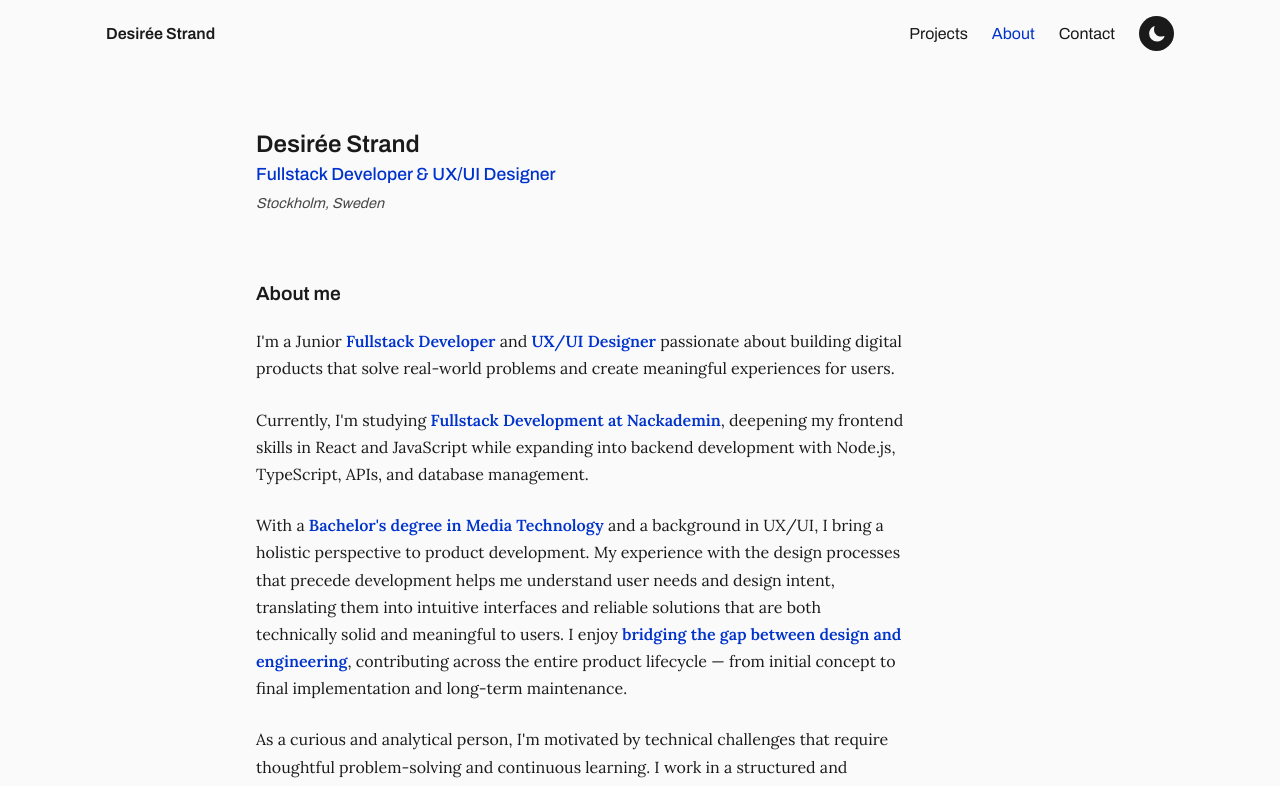
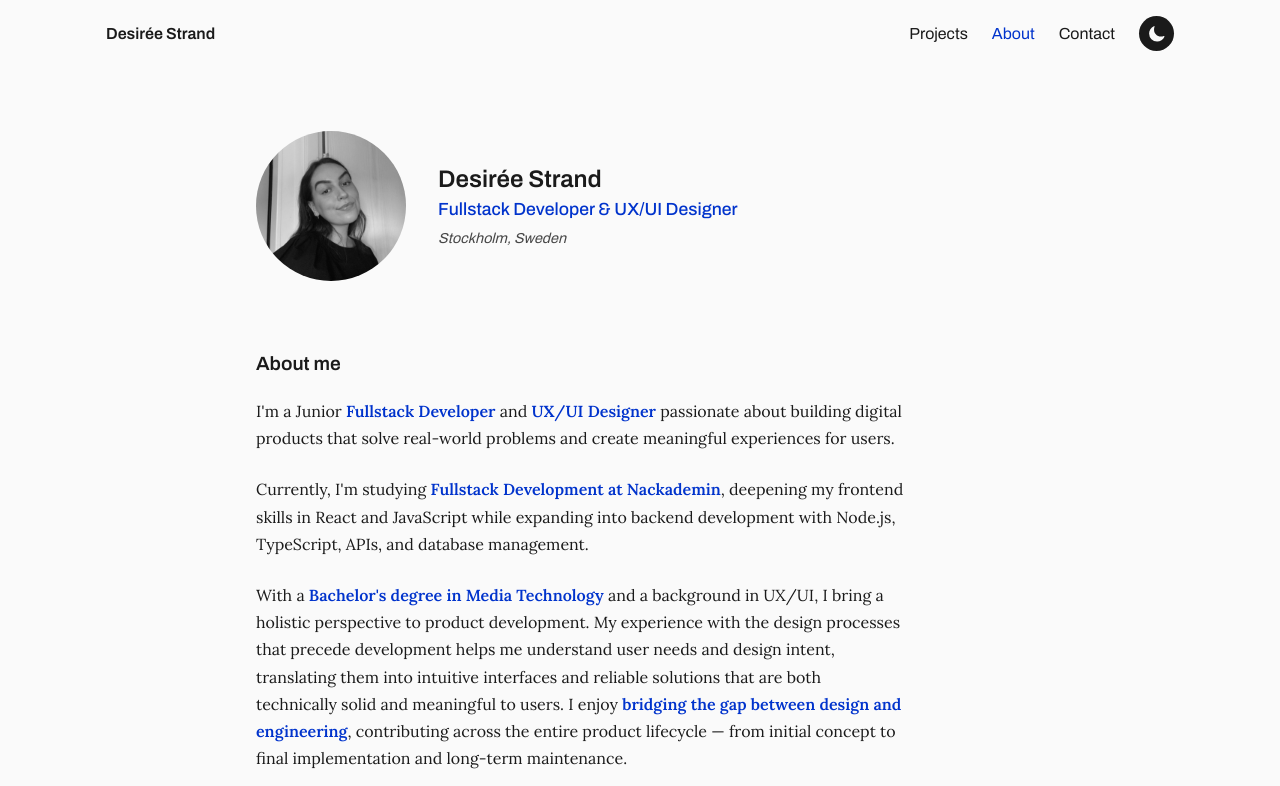
Before and after one commit to desireestrand/desireestrand.github.io, a React (Vite) app: page /about in a window 1280 px wide. Shown: the top 786 px of the page. Built offline with nearby package versions, Linux system fonts and the light colour scheme.

Commit message:
add profile picture

```diff
--- a/src/pages/AboutPage/AboutPage.jsx
+++ b/src/pages/AboutPage/AboutPage.jsx
@@ -5,10 +5,13 @@ function AboutPage() {
   return (
     <article className={s.wrapper}>
       <header className={s.header}>
-        <h2>Desirée Strand</h2>
-        <div className={s.details}>
-          <p className={s.title}>Fullstack Developer & UX/UI Designer</p>
-          <span className={s.location}>Stockholm, Sweden</span>
+        <img src="/images/me.jpg" alt="Picture of me" />
+        <div className={s.meta}>
+          <h2>Desirée Strand</h2>
+          <div className={s.details}>
+            <p className={s.title}>Fullstack Developer & UX/UI Designer</p>
+            <span className={s.location}>Stockholm, Sweden</span>
+          </div>
         </div>
       </header>
 
--- a/src/pages/AboutPage/AboutPage.module.css
+++ b/src/pages/AboutPage/AboutPage.module.css
@@ -11,6 +11,16 @@
 
 .header {
   margin-bottom: 2rem;
+  display: flex;
+  flex-direction: row;
+  align-items: center;
+  gap: 2rem;
+}
+
+.header img {
+  width: 150px;
+  height: 100%;
+  clip-path: circle(50%);
 }
 
 .wrapper h2 {
```
Also changed, not shown: public/images/me.jpg (added).
